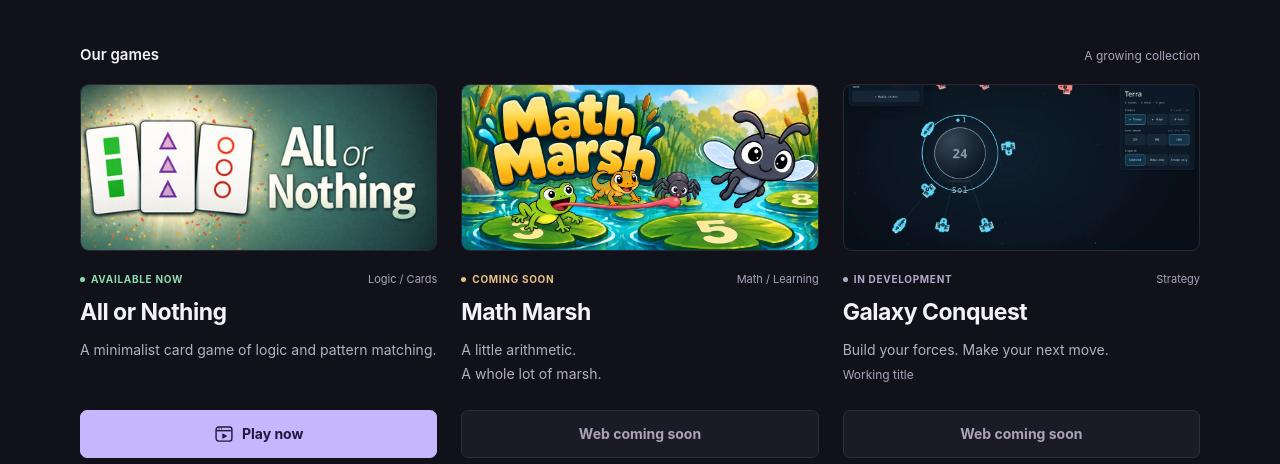
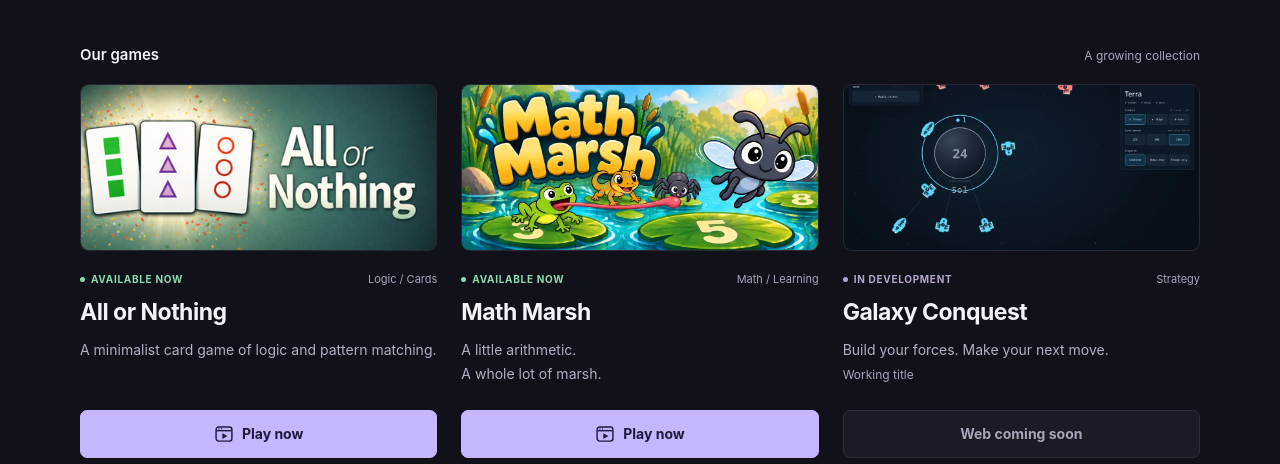
Before and after one commit to DeeGeeGames/homepage, a website built with Vite: page index.html in a window 1280 px wide. Shown: the part 385-849 px from the top of the page. Built offline with nearby package versions, Linux system fonts and the light colour scheme.

Commit message:
Link Math Marsh card to browser release (#3)

```diff
--- a/index.html
+++ b/index.html
@@ -69,13 +69,16 @@
 						<article class="game-card" aria-labelledby="math-marsh-title">
 							<img class="game-art" src="./assets/math-marsh.webp" alt="Math Marsh: a fly, frog, lizard, and spider among numbered lily pads" width="1100" height="513">
 							<div class="game-meta">
-								<p class="status status-soon">Coming soon</p>
+								<p class="status status-live">Available now</p>
 								<p class="genre">Math / Learning</p>
 							</div>
 							<h3 id="math-marsh-title">Math Marsh</h3>
 							<p class="game-description">A little arithmetic.<br>A whole lot of marsh.</p>
 							<div class="game-actions">
-								<button class="action" type="button" disabled aria-label="Web coming soon — Math Marsh">Web coming soon</button>
+								<a class="action action-primary" href="https://mathmarsh.deegeegames.com/" target="_blank" rel="noopener noreferrer" aria-label="Play now — Math Marsh in your browser (opens in a new tab)">
+									<svg class="platform-icon browser-icon" viewBox="0 0 24 24" fill="none" aria-hidden="true" focusable="false"><rect x="2.5" y="3.5" width="19" height="17" rx="3" stroke="currentColor" stroke-width="1.7"/><path d="M3 8h18" stroke="currentColor" stroke-width="1.7"/><circle cx="6" cy="5.8" r=".8" fill="currentColor"/><circle cx="9" cy="5.8" r=".8" fill="currentColor"/><path d="m10 11 6 3.5-6 3.5z" fill="currentColor"/></svg>
+									<span>Play now</span>
+								</a>
 								<button class="action" type="button" disabled aria-label="Steam coming soon — Math Marsh">
 									<img class="platform-icon" src="./assets/steam.svg" alt="" width="20" height="20">
 									<span>Steam coming soon</span>
```
Also changed, not shown: README.md.
